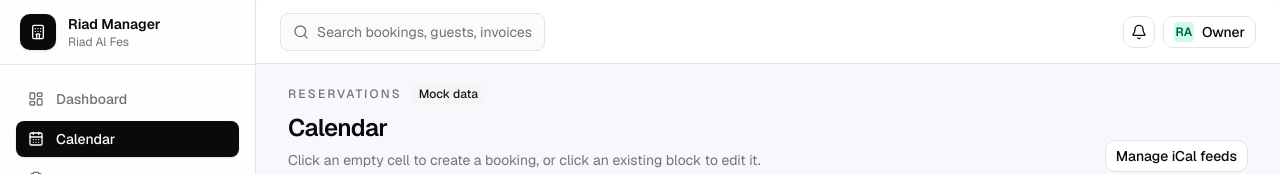
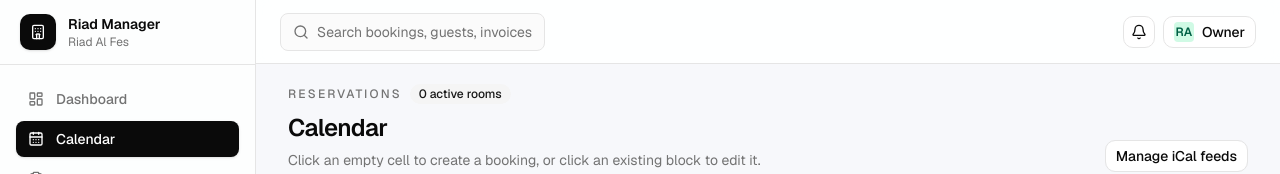
Before and after one commit to ozeker/riad-manager, a Next.js app: page /calendar in a window 1280 px wide. Shown: the top 174 px of the page. Built offline with nearby package versions, Linux system fonts and the light colour scheme; no server answers; the database is empty.

Commit message:
chore: polish MVP UI copy

```diff
--- a/src/app/calendar/page.tsx
+++ b/src/app/calendar/page.tsx
@@ -18,7 +18,7 @@ export default async function CalendarPage() {
         eyebrow="Reservations"
         title="Calendar"
         description="Click an empty cell to create a booking, or click an existing block to edit it."
-        badge="Mock data"
+        badge={`${rooms.length} active rooms`}
         action={
           <Button asChild variant="outline">
             <a href="/settings">Manage iCal feeds</a>
--- a/src/app/invoices/page.tsx
+++ b/src/app/invoices/page.tsx
@@ -18,7 +18,7 @@ export default async function InvoicesPage() {
       <PageHeader
         eyebrow="Documents"
         title="Invoices"
-        description="Create editable invoice drafts from bookings. PDF generation comes later."
+        description="Create invoice drafts, generate PDFs, and finalize locked invoice numbers."
         action={<ExportCsvButton dataset="invoices" />}
       />
       <InvoiceManager
--- a/src/app/layout.tsx
+++ b/src/app/layout.tsx
@@ -17,7 +17,7 @@ const geistMono = Geist_Mono({
 
 export const metadata: Metadata = {
   title: "Riad Manager",
-  description: "Internal management prototype for a small Moroccan riad",
+  description: "Internal management app for a small Moroccan riad",
 };
 
 export default function RootLayout({
```
